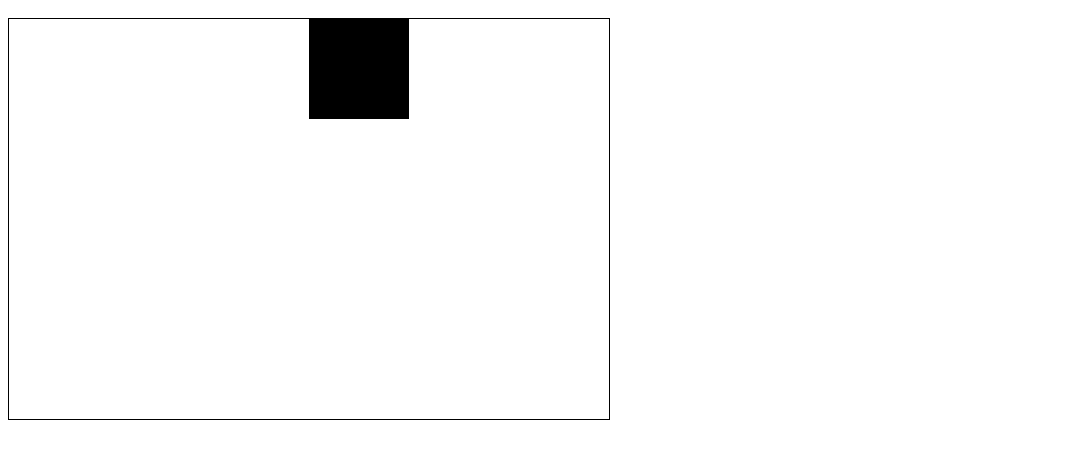
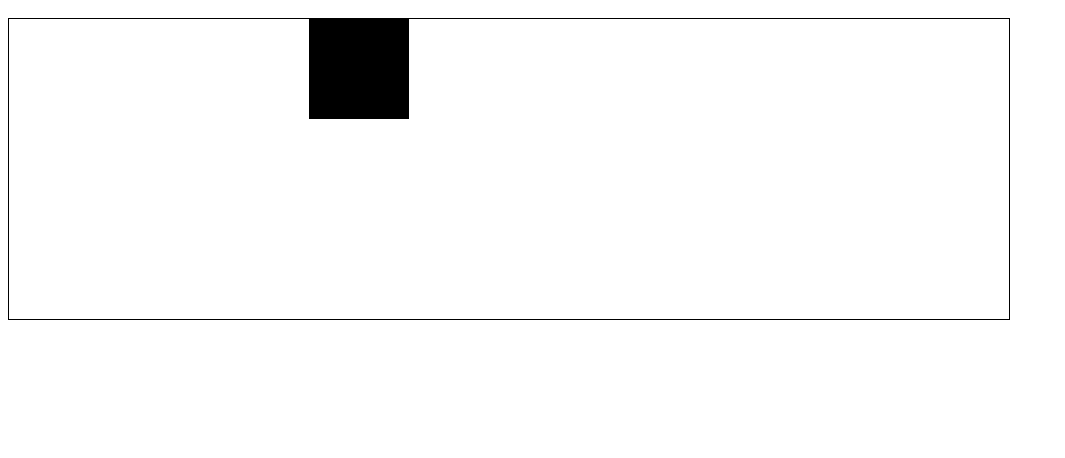
Before and after one commit to adiXM/Game-Js, a plain HTML site: page index.html in a window 1280 px wide. Shown: the part 48-506 px from the top of the page, without its empty margins (0-1065 px from the left). Drawn offline with Linux system fonts and the light colour scheme.

Commit message:
Some changes

```diff
--- a/index.html
+++ b/index.html
@@ -6,7 +6,7 @@
 	<h1> Niste chestii </h1>
 
 
-	<canvas id="bor" style="border: solid 1px" width = "600" height = "400"></canvas>
+	<canvas id="bor" style="border: solid 1px" width = "1000" height = "300"></canvas>
 
 	<script>
 
```
